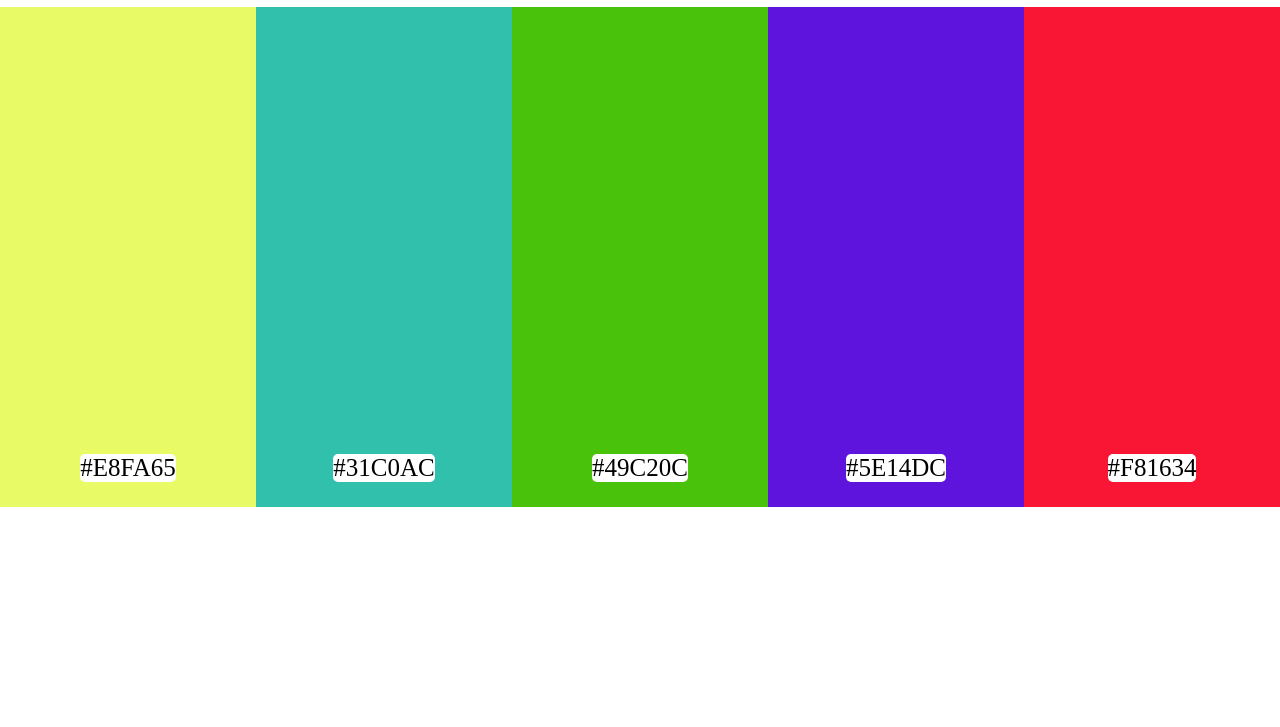
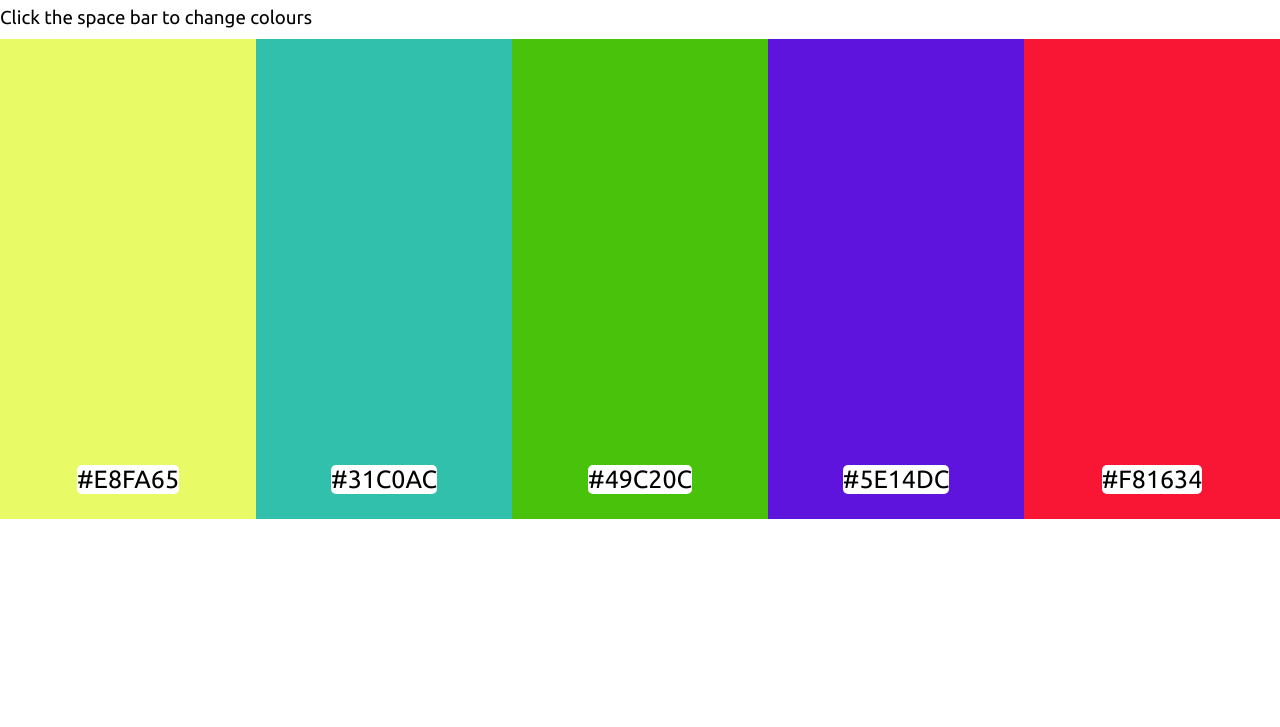
Before and after one commit to AlexPD93/Colour-Palette, a plain HTML site: page index.html in a window 1280 px wide. Shown: the part 73-800 px from the top of the page. Drawn offline with Linux system fonts and the light colour scheme.

Commit message:
Changed font

```diff
--- a/index.html
+++ b/index.html
@@ -5,10 +5,17 @@
     <meta http-equiv="X-UA-Compatible" content="IE=edge" />
     <meta name="viewport" content="width=device-width, initial-scale=1.0" />
     <link rel="stylesheet" href="styles.css" />
+    <link rel="preconnect" href="https://fonts.googleapis.com" />
+    <link rel="preconnect" href="https://fonts.gstatic.com" crossorigin />
+    <link
+      href="https://fonts.googleapis.com/css2?family=Ubuntu&display=swap"
+      rel="stylesheet"
+    />
     <title>Colour Palette</title>
   </head>
   <body>
     <h1>Colour Palette</h1>
+    <h3 class="info">Click the space bar to change colours</h3>
     <div class="colour-container">
       <div class="colour-box"><p class="hex-text"></p></div>
       <div class="colour-box"><p class="hex-text"></p></div>
--- a/styles.css
+++ b/styles.css
@@ -4,6 +4,13 @@ body {
 
 h1 {
   text-align: center;
+  font-family: "Ubuntu", sans-serif;
+}
+
+.info {
+  margin-bottom: 10px;
+  font-family: "Ubuntu", sans-serif;
+  font-weight: 400;
 }
 
 .colour-container {
@@ -17,11 +24,12 @@ h1 {
   display: flex;
   justify-content: center;
   width: 20%;
-  height: 500px;
+  height: 480px;
 }
 
 .hex-text {
   align-self: flex-end;
   font-size: 25px;
   border-radius: 5px;
+  font-family: "Ubuntu", sans-serif;
 }
```
